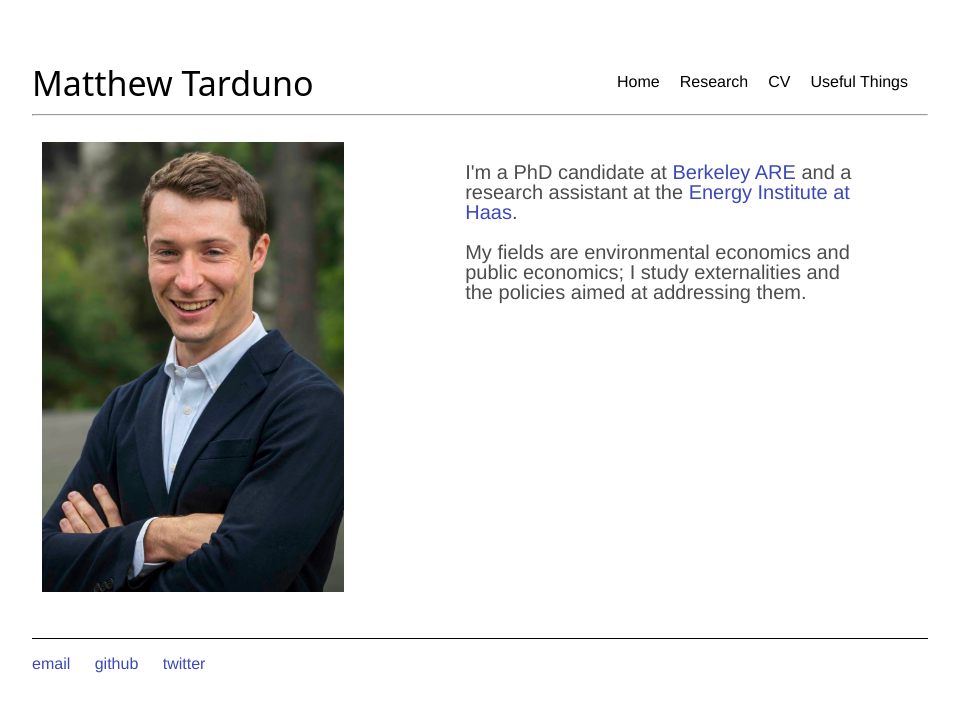
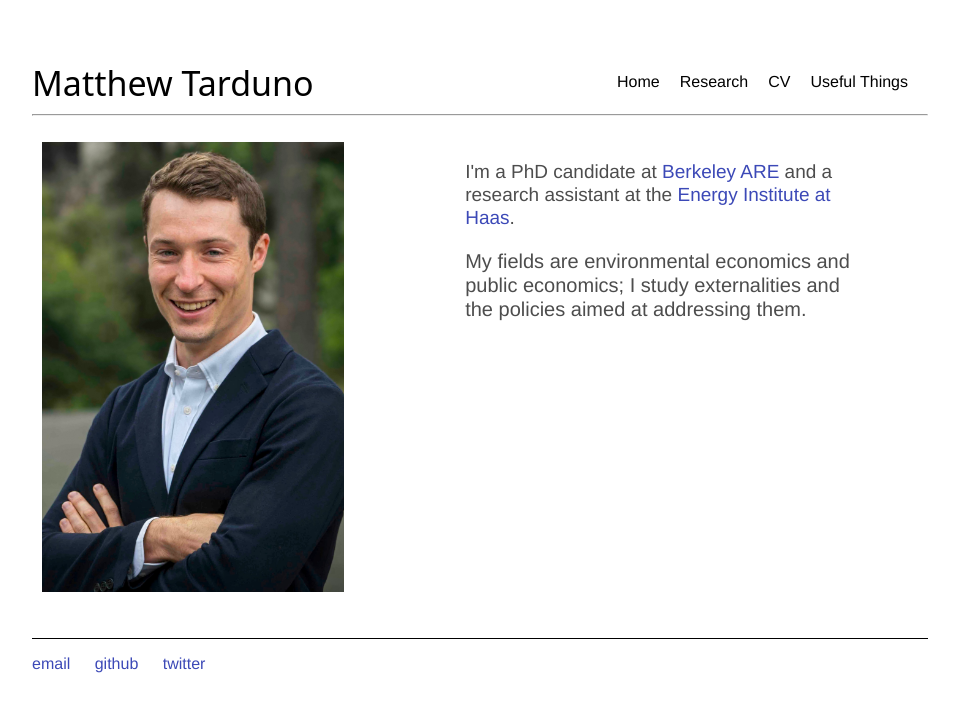
Before and after one commit to Matt-Tarduno/Matt-Tarduno.github.io, a Jekyll site: the page built from index.html, in a window 1280 px wide. Shown: the top 712 px of the page, without its empty margins (160-1119 px from the left). Built offline with Jekyll 4.4.1, drawn with Linux system fonts in a browser that asks for light colours.

Commit message:
Update index.html

```diff
--- a/index.html
+++ b/index.html
@@ -25,9 +25,9 @@
 
   <div class="column">
 
-	<p style="font-size:20px">I'm a PhD candidate at <a href="https://are.berkeley.edu/" target="_blank"><span style="font-weight:500;">Berkeley ARE</span></a> and a research assistant at the <a href="https://ei.haas.berkeley.edu/" target="_blank"><span style="font-weight:500;">Energy Institute at Haas</span></a>. </p>
+	<p style="font-size:19px; line-height:1.2;">I'm a PhD candidate at <a href="https://are.berkeley.edu/" target="_blank"><span style="font-weight:500;">Berkeley ARE</span></a> and a research assistant at the <a href="https://ei.haas.berkeley.edu/" target="_blank"><span style="font-weight:500;">Energy Institute at Haas</span></a>. </p>
 		<p></p>
-	 <p style="font-size:20px"> My fields are <span style="font-weight:550;">environmental economics</span> and <span style="font-weight:550;">public economics</span>; I study externalities and the policies aimed at addressing them. </p>
+	 <p style="font-size:20px; line-height:1.2"> My fields are <span style="font-weight:550;">environmental economics</span> and <span style="font-weight:550;">public economics</span>; I study externalities and the policies aimed at addressing them. </p>
 	</div>
 </div>
 
```
